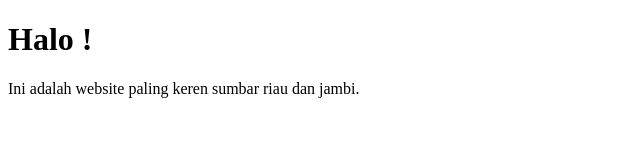
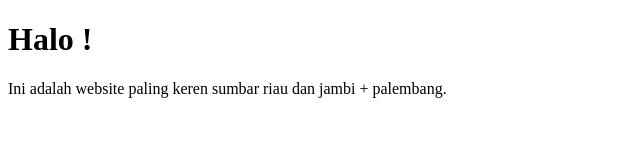
Before and after one commit to itapp4/first-pro, a plain HTML site: page index.html in a window 1280 px wide. Shown: the whole page, without its empty margins (0-640 px from the left). Drawn offline with Linux system fonts and the light colour scheme.

Commit message:
ubah index page

```diff
--- a/index.html
+++ b/index.html
@@ -7,6 +7,6 @@
 </head>
 <body>
     <h1>Halo !</h1>
-    <p>Ini adalah website paling keren sumbar riau dan jambi.</p>
+    <p>Ini adalah website paling keren sumbar riau dan jambi + palembang.</p>
 </body>
 </html>
```
